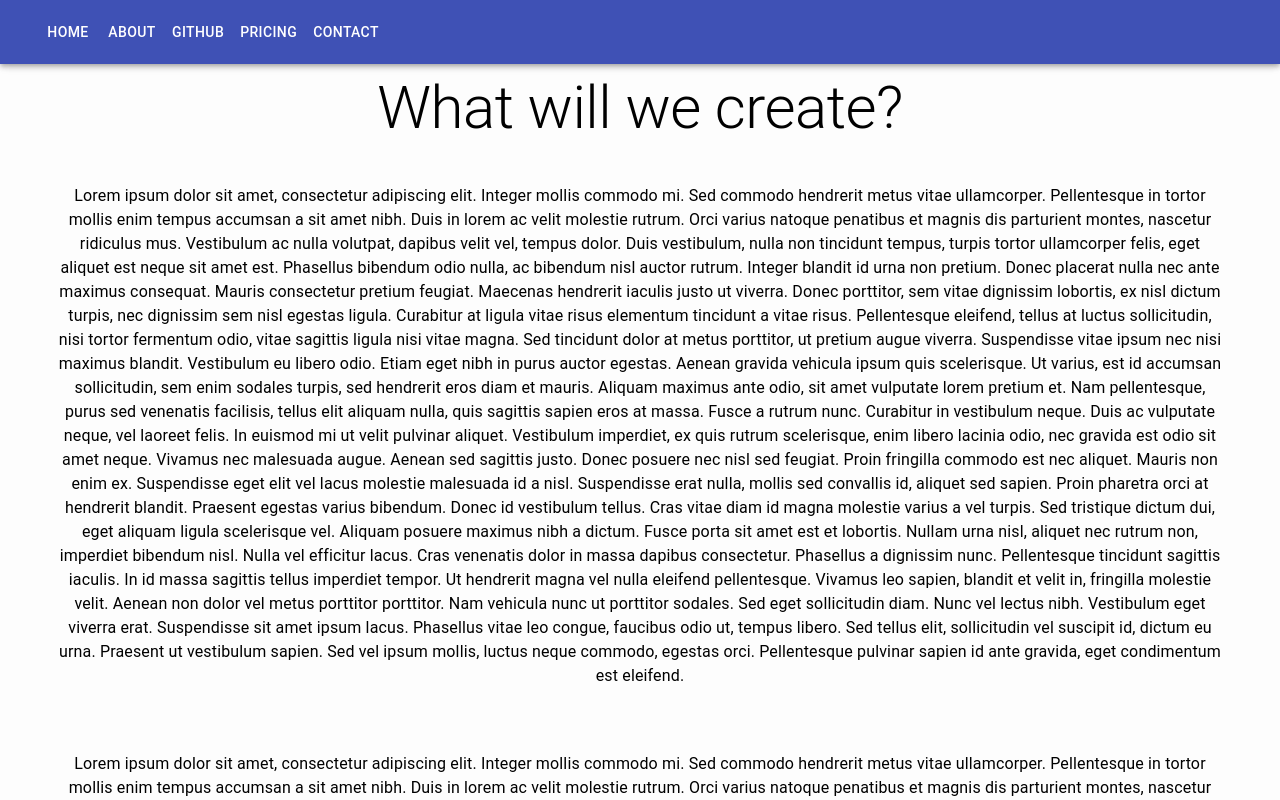
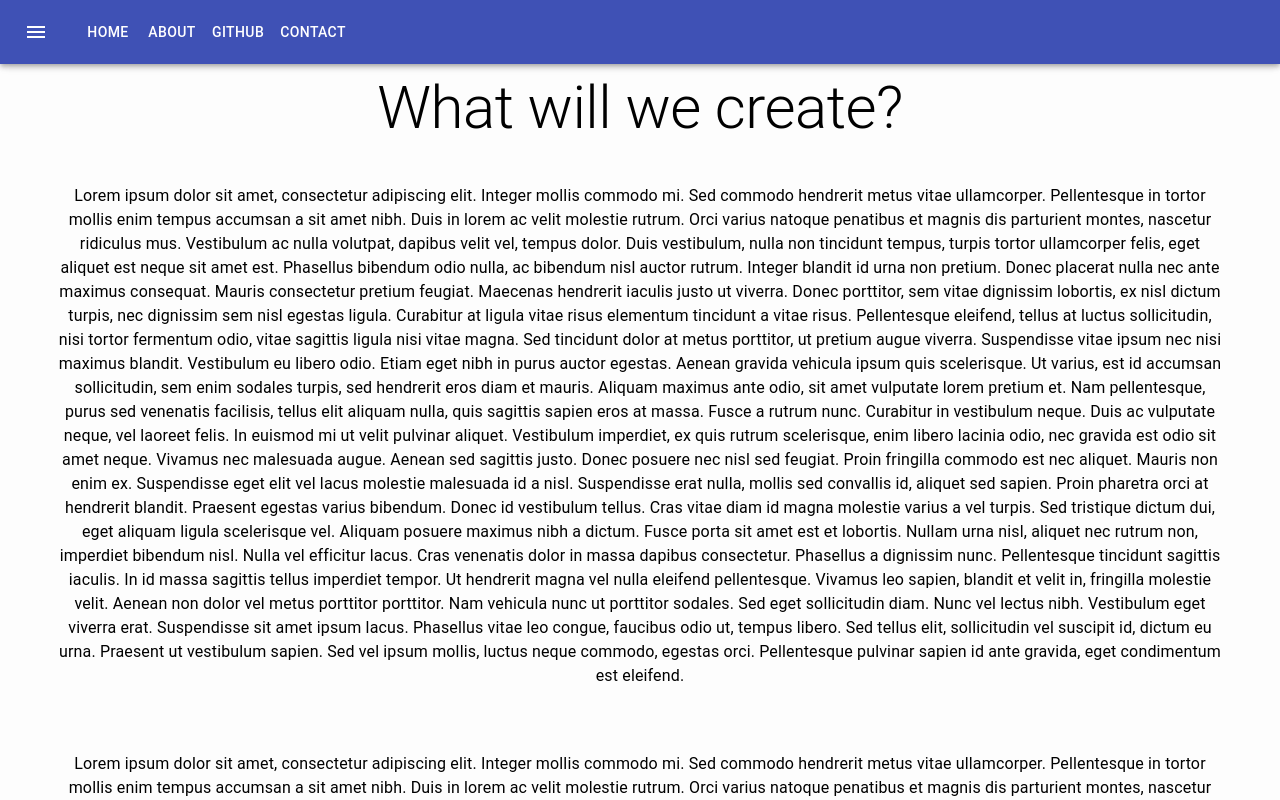
Before and after one commit to camscoderepo/Next_Portfolio, a Next.js app: page /about in a window 1280 px wide. Shown: the top 800 px of the page. Built offline with nearby package versions, Linux system fonts and the light colour scheme.

Commit message:
Updated navbar

```diff
--- a/components/Navbar.js
+++ b/components/Navbar.js
@@ -3,20 +3,36 @@ import AppBar from '@material-ui/core/AppBar';
 import Toolbar from '@material-ui/core/Toolbar';
 import IconButton from '@material-ui/core/IconButton'
 import Button from '@material-ui/core/Button';
+import { makeStyles } from '@material-ui/core';
+import MenuIcon from '@material-ui/icons/Menu';
+
+
+const useStyles = makeStyles(theme => ({
+  root: {
+    flexGrow: 1,
+  },
+  menuButton: {
+    marginRight: theme.spacing(2),
+  },
+  title: {
+    flexGrow: 1,
+  },
+}))
+
 
 function Navbar() {
+    const classes = useStyles();
     return (
       <React.Fragment>
-        <AppBar className="" position="fixed">
+        <AppBar className="root" position="fixed">
           <Toolbar>{
               <>
-              <IconButton edge="start" color="inherit" ariar-label="menu">
-                  {/* <MenuIcon /> */}
+              <IconButton edge="start" className={classes.menuButton} color="inherit" ariar-label="menu">
+                   <MenuIcon />
               </IconButton>
-              <Button href="/home" color="inherit">Home</Button>
+              <Button href="/" color="inherit">Home</Button>
               <Button href="/about" color="inherit">About</Button>
               <Button href="/personal" color="inherit">Github</Button>
-              <Button href="/pricing" color="inherit">Pricing</Button>
               <Button href="/contact" color="inherit">Contact</Button>
               </>
         }</Toolbar>
--- a/components/Profile.js
+++ b/components/Profile.js
@@ -105,7 +105,7 @@ export default ({
         }
         .social > li {
           display: inline-block;
-          margin-right: 10px;
+          margin-right: 5px;
           background: #0080edbd;
           padding: 8px 10px;
           border-radius: 50%;
--- a/package.json
+++ b/package.json
@@ -15,13 +15,14 @@
     "@emotion/core": "^10.0.28",
     "@emotion/styled": "^10.0.27",
     "@material-ui/core": "^4.9.5",
+    "@material-ui/icons": "^4.9.1",
     "@sendgrid/mail": "^6.5.4",
-    "ctx": "^0.3.0",
     "dependency-fetcher": "^2.0.2",
     "dotenv": "^8.2.0",
     "formik": "^2.1.4",
     "formik-material-ui": "^2.0.0-beta.1",
     "isomorphic-unfetch": "^3.0.0",
+    "material-ui-icons": "^1.0.0-beta.36",
     "next": "^9.3.0",
     "rc-if": "0.0.12",
     "react": "^16.13.0",
--- a/pages/personal.js
+++ b/pages/personal.js
@@ -40,6 +40,7 @@ const Personal = ({data}) => {
             <style jsx>
                 {`
             .container {
+                display: flex;
                 flex-direction: row;
                 padding: 20px;
                 overflow-x: hidden;
```
Also changed, not shown: pages/index.js (renamed from pages/home.js), 1 other file (tests, documents, lock files or other folders).
